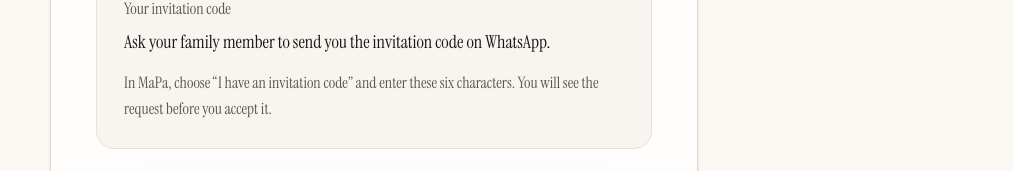
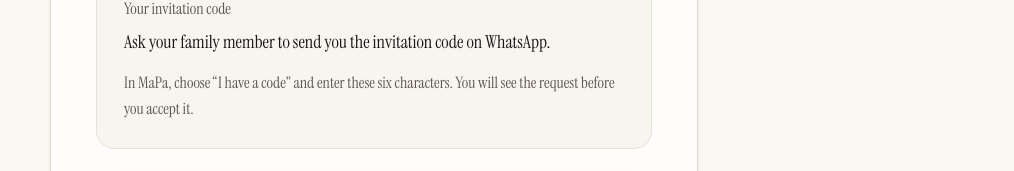
Before and after one commit to shreyash-sharma/MaPa, a Next.js app in the folder landing_site/: page /invite in a window 1280 px wide. Shown: the part 415-586 px from the top of the page, without its empty margins (266-1280 px from the left). Built offline with nearby package versions, Linux system fonts and the light colour scheme; no server answers; a web font is replaced by a local one.

Commit message:
Clarify invite code entry instructions

```diff
--- a/landing_site/src/app/invite/InviteContent.tsx
+++ b/landing_site/src/app/invite/InviteContent.tsx
@@ -19,7 +19,7 @@ export default function InviteContent() {
         <p className="mt-2 font-medium text-ink">Ask your family member to send you the invitation code on WhatsApp.</p>
       )}
       <p className="mt-3 text-sm leading-relaxed text-ink-muted">
-        In MaPa, choose “I have an invitation code” and enter these six characters. You will see the request before you accept it.
+        In MaPa, choose “I have a code” and enter these six characters. You will see the request before you accept it.
       </p>
     </div>
   );
```
